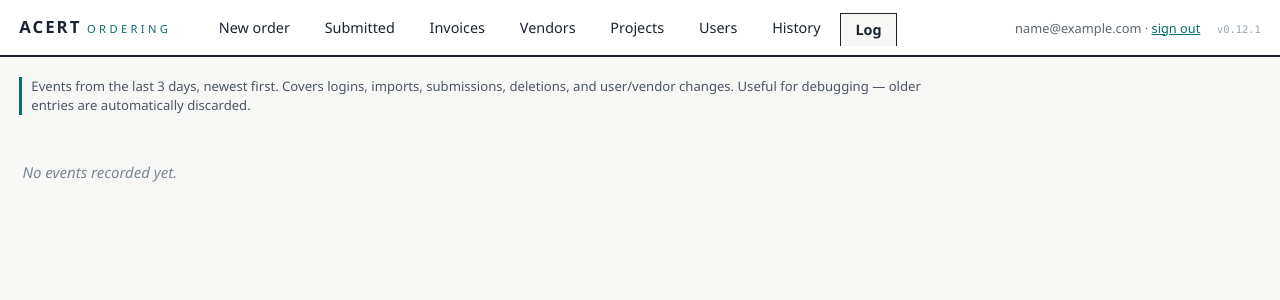
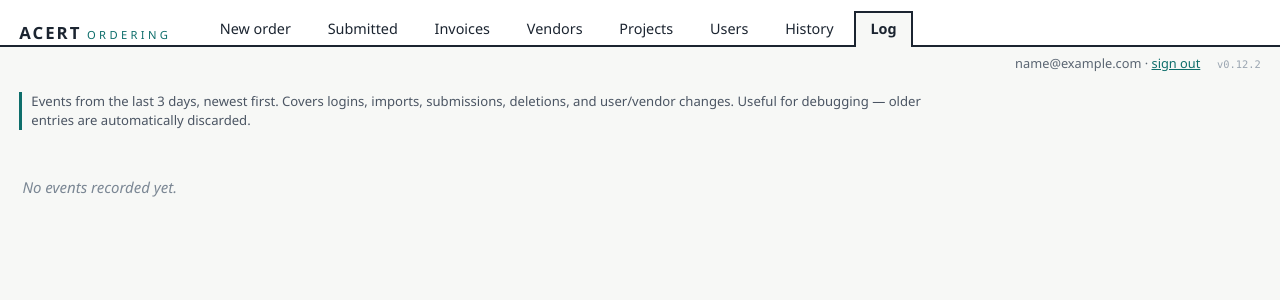
Before and after one commit to jmfrancklab/orderapp, a Flask app: page /log in a window 1280 px wide. Shown: the top 300 px of the page. Run offline with Flask 3, Linux system fonts and the light colour scheme; the visitor is signed in with stand-in values (Sample User, id 1); data that the repository does not hold is empty.

Commit message:
update to UI to improve tabs

```diff
--- a/app.py
+++ b/app.py
@@ -22,7 +22,7 @@ BASE_DIR = os.path.dirname(os.path.abspath(__file__))
 DB_PATH = os.path.join(BASE_DIR, "orders.db")
 
 # Increment this (major.minor.patch) whenever you deploy a meaningful change.
-__version__ = "0.12.1"
+__version__ = "0.12.2"
 
 # ── Config ────────────────────────────────────────────────────────────────────
 def _load_config():
--- a/static/style.css
+++ b/static/style.css
@@ -24,8 +24,8 @@ body {
 
 /* ------------------------------------------------- top bar / tabs */
 .topbar {
-  display: flex; align-items: baseline; gap: 2rem; flex-wrap: wrap;
-  padding: .7rem 1.2rem;
+  display: flex; align-items: flex-end; gap: 2rem; flex-wrap: wrap;
+  padding: .7rem 1.2rem 0;
   border-bottom: 2px solid var(--ink);
   background: #fff;
 }
@@ -34,19 +34,24 @@ body {
   font-weight: 400; letter-spacing: .3em; font-size: .7rem;
   color: var(--accent); margin-left: .5em; text-transform: uppercase;
 }
-.tabs { display: flex; gap: .25rem; }
+.tabs { display: flex; align-items: flex-end; gap: .25rem; }
 .tabs a {
   padding: .35rem .9rem; text-decoration: none; color: var(--ink);
-  border: 1px solid transparent; border-bottom: none; font-size: .9rem;
+  border: 2px solid transparent; border-bottom: 0; font-size: .9rem;
 }
 .tabs a.active {
   border-color: var(--ink);
   background: var(--paper);
-  position: relative; top: 2px;   /* fuses tab into the sheet below */
+  position: relative; z-index: 1; margin-bottom: -2px;
+  padding-bottom: calc(.35rem + 2px); /* cover the rule beneath the active tab */
   font-weight: 600;
 }
 .tabs a:hover:not(.active) { color: var(--accent); }
-.who { margin-left: auto; font-size: .8rem; color: #5a6572; }
+.accountbar {
+  display: flex; justify-content: flex-end;
+  padding: .45rem 1.2rem 0;
+}
+.who { font-size: .8rem; color: #5a6572; }
 .who a { color: var(--accent); }
 .save-state { margin-left: .8em; font-family: var(--mono); font-size: .72rem; }
 .app-version { margin-left: .4em; font-family: var(--mono); font-size: .65rem; color: #9aa5b1; }
@@ -136,7 +141,8 @@ input[data-field="link"] { font-family: var(--mono); font-size: .8rem; }
 
 /* order status dropdown */
 .status-select { font-size: .8rem; font-weight: 600; }
-.status-select.status-not-ready  { color: var(--alert);  border-color: var(--alert); }
+.status-select.status-not-ready,
+.status-select.status-needs-work { color: var(--alert);  border-color: var(--alert); }
 .status-select.status-submitted   { color: #b45309;       border-color: #b45309; }
 .status-select.status-in-cart     { color: #854d0e; border-color: #ca8a04; background: #fef08a; }
 .status-select.status-ordered     { color: #1d4ed8;       border-color: #1d4ed8; }
--- a/templates/base.html
+++ b/templates/base.html
@@ -19,12 +19,14 @@
     <a href="{{ url_for('history') }}"   class="{{ 'active' if tab=='history' }}">History</a>
     <a href="{{ url_for('event_log') }}" class="{{ 'active' if tab=='log' }}">Log</a>
   </nav>
+</header>
+<div class="accountbar">
   <span class="who">
     {{ session['email'] }} · <a href="{{ url_for('logout') }}">sign out</a>
     <span id="save-state" class="save-state" aria-live="polite"></span>
     <span class="app-version">v{{ app_version }}</span>
   </span>
-</header>
+</div>
 <main>
 {% block content %}{% endblock %}
 </main>
```
